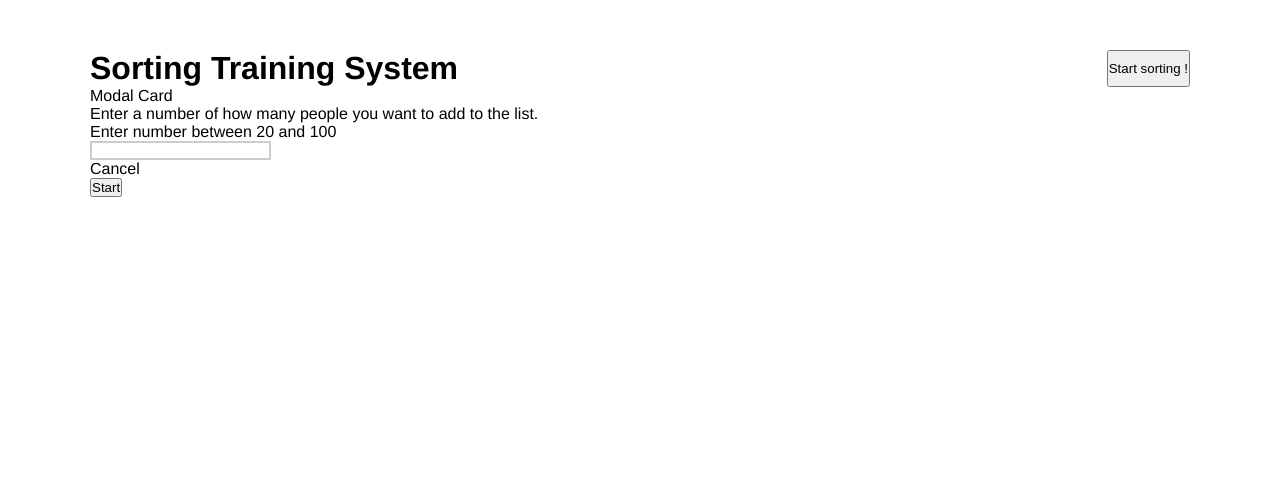
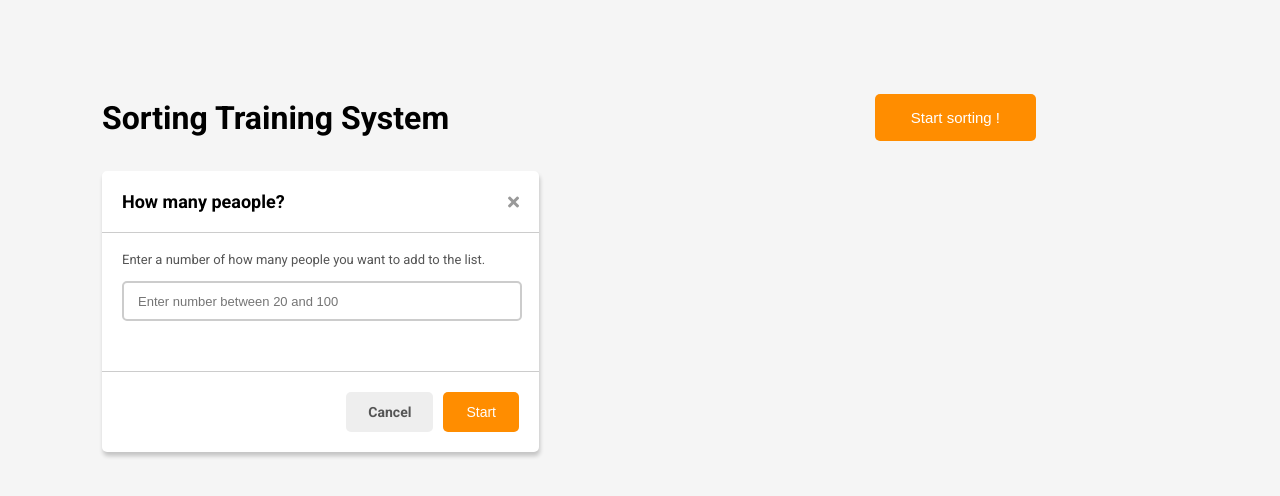
Before and after one commit to Aiwwa/Republic-of-Potatostan, a Vue app: page / in a window 1280 px wide. Both pictures are taken after a click on the button "Start sorting !". Shown: the top 496 px of the page. Built offline with nearby package versions, Linux system fonts and the light colour scheme.

Commit message:
card updates

```diff
--- a/public/index.html
+++ b/public/index.html
@@ -1,15 +1,35 @@
 <!DOCTYPE html>
 <html lang="">
   <head>
-    <meta charset="utf-8">
-    <meta http-equiv="X-UA-Compatible" content="IE=edge">
-    <meta name="viewport" content="width=device-width,initial-scale=1.0">
-    <link rel="icon" href="<%= BASE_URL %>favicon.ico">
+    <meta charset="utf-8" />
+    <meta http-equiv="X-UA-Compatible" content="IE=edge" />
+    <meta name="viewport" content="width=device-width,initial-scale=1.0" />
+    <link rel="icon" href="<%= BASE_URL %>favicon.ico" />
+    <link rel="preconnect" href="https://fonts.googleapis.com" />
+    <link rel="preconnect" href="https://fonts.gstatic.com" crossorigin />
+    <link rel="preconnect" href="https://fonts.googleapis.com" />
+    <link rel="preconnect" href="https://fonts.gstatic.com" crossorigin />
+    <link rel="preconnect" href="https://fonts.googleapis.com" />
+    <link rel="preconnect" href="https://fonts.gstatic.com" crossorigin />
+    <link
+      href="https://fonts.googleapis.com/css2?family=Roboto:wght@400;500;700&display=swap"
+      rel="stylesheet"
+    />
+
+    <link
+      rel="stylesheet"
+      href="https://use.fontawesome.com/releases/v5.15.4/css/all.css"
+      integrity="sha384-DyZ88mC6Up2uqS4h/KRgHuoeGwBcD4Ng9SiP4dIRy0EXTlnuz47vAwmeGwVChigm"
+      crossorigin="anonymous"
+    />
     <title><%= htmlWebpackPlugin.options.title %></title>
   </head>
   <body>
     <noscript>
-      <strong>We're sorry but <%= htmlWebpackPlugin.options.title %> doesn't work properly without JavaScript enabled. Please enable it to continue.</strong>
+      <strong>
+        We're sorry but <%= htmlWebpackPlugin.options.title %> doesn't work
+        properly without JavaScript enabled. Please enable it to continue.
+      </strong>
     </noscript>
     <div id="app"></div>
     <!-- built files will be auto injected -->
--- a/src/App.vue
+++ b/src/App.vue
@@ -1,11 +1,16 @@
 <template>
   <div class="wraper">
-    <header class="header">
+    <header class="header d_flex_sp_between">
       <h1>Sorting Training System</h1>
       <button @click="startSorting" v-if="showSortingBtn">
         Start sorting !
       </button>
     </header>
+    <ModalSuccess
+      :formattedTime="formattedTime"
+      v-if="showSuccessCard"
+      @endSorting="endSorting"
+    />
     <PeaopleList
       v-if="showPeaopleList"
       :usersCount="usersCount"
@@ -21,11 +26,6 @@
       @cancel="this.showModalCard = $event"
     />
   </div>
-  <ModalSuccess
-    :formattedTime="formattedTime"
-    v-if="showSuccessCard"
-    @endSorting="endSorting"
-  />
 </template>
 
 <script>
@@ -80,12 +80,13 @@ export default {
     clearInterval() {
       window.clearInterval(this.endTimer)
     },
+    // Cancel sorting
     cancelPeaopleList() {
+      window.clearInterval(this.endTimer)
       this.showPeaopleList = false
+      this.showSuccessCard = false
       this.showSortingBtn = true
-      window.clearInterval(this.endTimer)
     },
-
     // The end of sorting
     endSorting() {
       this.showPeaopleList = false
@@ -103,13 +104,26 @@ export default {
   box-sizing: border-box;
 }
 
+/* Reusable classes */
+
+.d_flex_sp_between {
+  display: flex;
+  justify-content: space-between;
+  align-items: center;
+}
+
+body {
+  background-color: #f5f5f5;
+  color: #000000;
+  font-weight: 700;
+}
+
 #app {
-  font-family: Avenir, Helvetica, Arial, sans-serif;
+  font-family: 'Roboto', sans-serif;
   -webkit-font-smoothing: antialiased;
   -moz-osx-font-smoothing: grayscale;
-  max-width: 1200px;
-  margin: 0 auto;
-  padding: 20px;
+  width: 1138px;
+  padding: 64px 72px;
 }
 
 .wraper {
@@ -118,8 +132,18 @@ export default {
   margin: 30px;
 }
 
-.header {
-  display: flex;
-  justify-content: space-between;
+.header button {
+  background: #ff8d00;
+  color: #ffffff;
+  padding: 15px 36px;
+  border: none;
+  border-radius: 5px;
+  font-size: 15px;
+  cursor: pointer;
+}
+/* Table desing */
+
+.header h1 {
+  font-size: 32px;
 }
 </style>
--- a/src/components/ModalCard.vue
+++ b/src/components/ModalCard.vue
@@ -1,18 +1,22 @@
 <template>
-  <form @submit.prevent="start" class="modal_card">
-    <p>Modal Card</p>
+  <form @submit.prevent="start">
+    <div class="form_header d_flex_sp_between">
+      <p>How many peaople?</p>
+      <i @click="cancel" class="fas fa-times"></i>
+    </div>
+    <div class="input_div">
       <p>Enter a number of how many people you want to add to the list.</p>
-    <p>Enter number between 20 and 100</p>
       <input
         type="number"
         v-model="usersNum"
         :style="{ border: `2px solid ${inputValid}` }"
+        placeholder="Enter number between 20 and 100"
       />
-    <div>
+    </div>
+    <div class="form_btns">
       <div @click="cancel" type="button" value="cancel">
         Cancel
       </div>
-      <!-- <div @click="start" type="button" value="cancel">Start</div> -->
       <button>Start</button>
     </div>
   </form>
@@ -28,9 +32,11 @@ export default {
   },
   methods: {
     start() {
-      if (this.usersNum >= 20 && this.usersNum <= 100) {
+      if (this.usersNum >= 4 && this.usersNum <= 100) {
         this.$emit('howManyUser', this.usersNum)
         this.usersNum = null
+      } else {
+        this.inputValid = '#B41D1D'
       }
     },
     cancel() {
@@ -40,7 +46,7 @@ export default {
 
   watch: {
     usersNum: function () {
-      if (this.usersNum >= 20 && this.usersNum <= 100) {
+      if (this.usersNum >= 4 && this.usersNum <= 100) {
         this.inputValid = '#1DB44E'
       } else if (this.usersNum == 0) {
         this.inputValid = '#CCCCCC'
@@ -52,8 +58,51 @@ export default {
 }
 </script>
 
-<style>
-input:focus {
+<style scoped>
+form {
+  background-color: #ffffff;
+  width: 437px;
+  border-radius: 5px;
+  box-shadow: 1px 4px 4px rgba(0, 0, 0, 0.2);
+  margin: 30px 0;
+}
+
+.form_header {
+  padding: 20px;
+}
+
+.form_header p {
+  font-size: 18px;
+}
+
+.form_header i {
+  color: #999999;
+  cursor: pointer;
+}
+
+.input_div {
+  height: 140px;
+  padding: 19px 20px;
+  border-top: 1px solid #cccccc;
+  border-bottom: 1px solid #cccccc;
+}
+
+.input_div p {
+  font-size: 13px;
+  font-weight: 400;
+  color: #555555;
+  padding-bottom: 14px;
+}
+
+.input_div input {
+  width: 400px;
+  height: 40px;
+  font-size: 13px;
+  border-radius: 5px;
+  padding: 13px 13px 12px 14px;
+}
+
+.input_div input:focus {
   outline: none;
 }
 
@@ -61,4 +110,30 @@ input::-webkit-outer-spin-button,
 input::-webkit-inner-spin-button {
   -webkit-appearance: none;
 }
+
+.form_btns {
+  display: flex;
+  justify-content: flex-end;
+  padding: 20px;
+}
+
+.form_btns div {
+  padding: 12px 22px;
+  background-color: #eeeeee;
+  color: #555555;
+  border-radius: 5px;
+  margin-right: 10px;
+  font-size: 14px;
+  cursor: pointer;
+}
+
+.form_btns button {
+  padding: 12px 23px;
+  background-color: #ff8d00;
+  color: #ffffff;
+  border-radius: 5px;
+  font-size: 14px;
+  border: none;
+  cursor: pointer;
+}
 </style>
--- a/src/components/ModalSuccess.vue
+++ b/src/components/ModalSuccess.vue
@@ -1,8 +1,10 @@
 <template>
   <div class="modal-success">
     <h2>Succes</h2>
-    <div>Your result is {{ formattedTime }}</div>
-    <div><button @click="endSorting">Close</button></div>
+    <div class="results">
+      <p>Your result is {{ formattedTime }}</p>
+    </div>
+    <div class="close_btn"><button @click="endSorting">Close</button></div>
   </div>
 </template>
 
@@ -19,6 +21,45 @@ export default {
 
 <style>
 .modal-success {
-  margin: 30px;
+  margin: 30px 0;
+  background-color: #ffffff;
+  width: 437px;
+  border-radius: 5px;
+  box-shadow: 1px 4px 4px rgba(0, 0, 0, 0.2);
+}
+
+.modal-success h2 {
+  font-size: 18px;
+  padding: 20px;
+}
+
+.modal-success .results {
+  font-size: 13px;
+  font-weight: 400;
+  color: #555555;
+  padding: 20px 0;
+  border-top: 1px solid #cccccc;
+  border-bottom: 1px solid #cccccc;
+}
+
+.modal-success .results p {
+  padding: 0 20px;
+}
+
+.close_btn {
+  display: flex;
+  justify-content: flex-end;
+  padding: 20px;
+}
+
+.close_btn button {
+  padding: 12px 23px;
+  background-color: #eeeeee;
+  color: #555555;
+  border-radius: 5px;
+  font-size: 14px;
+  border: none;
+  cursor: pointer;
+  font-weight: 700;
 }
 </style>
```
Also changed, not shown: src/components/PeopleList.vue (+251 -39 lines). Lines whose indentation alone changed are shown as unchanged.
